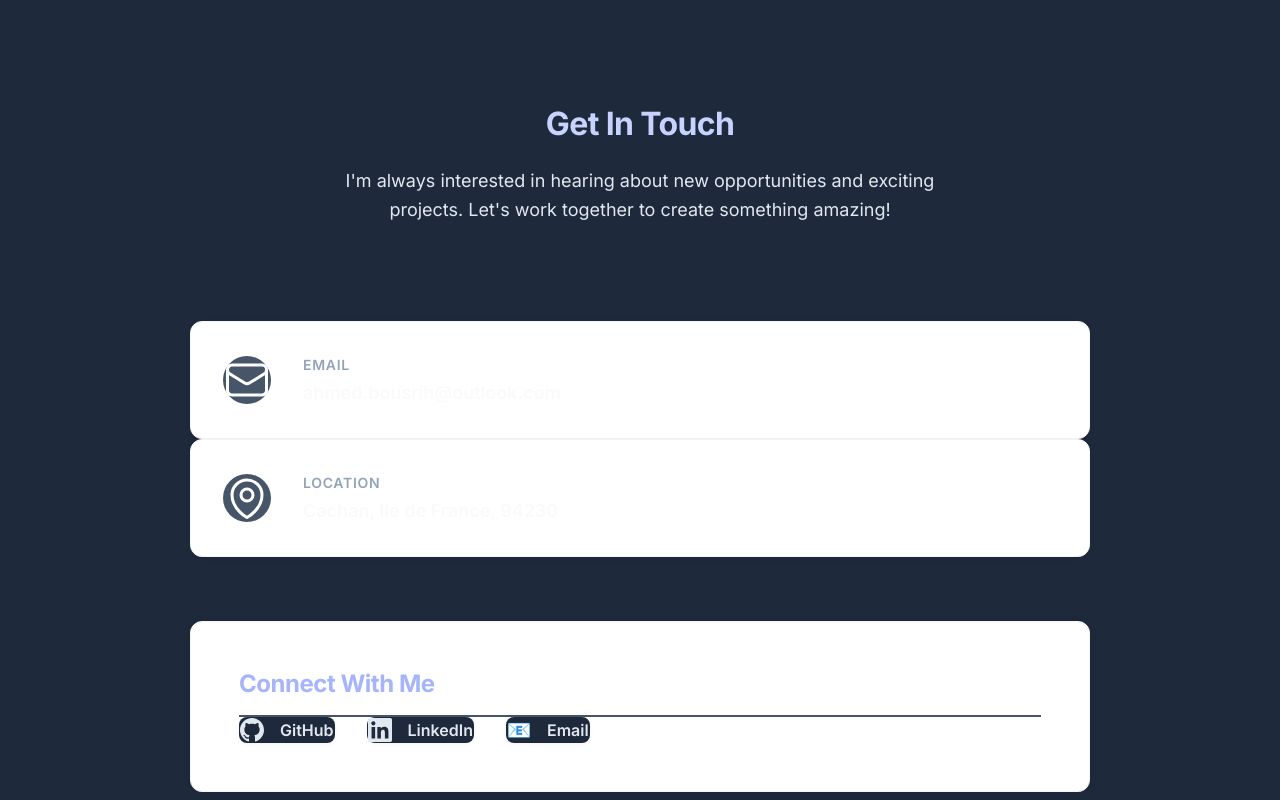
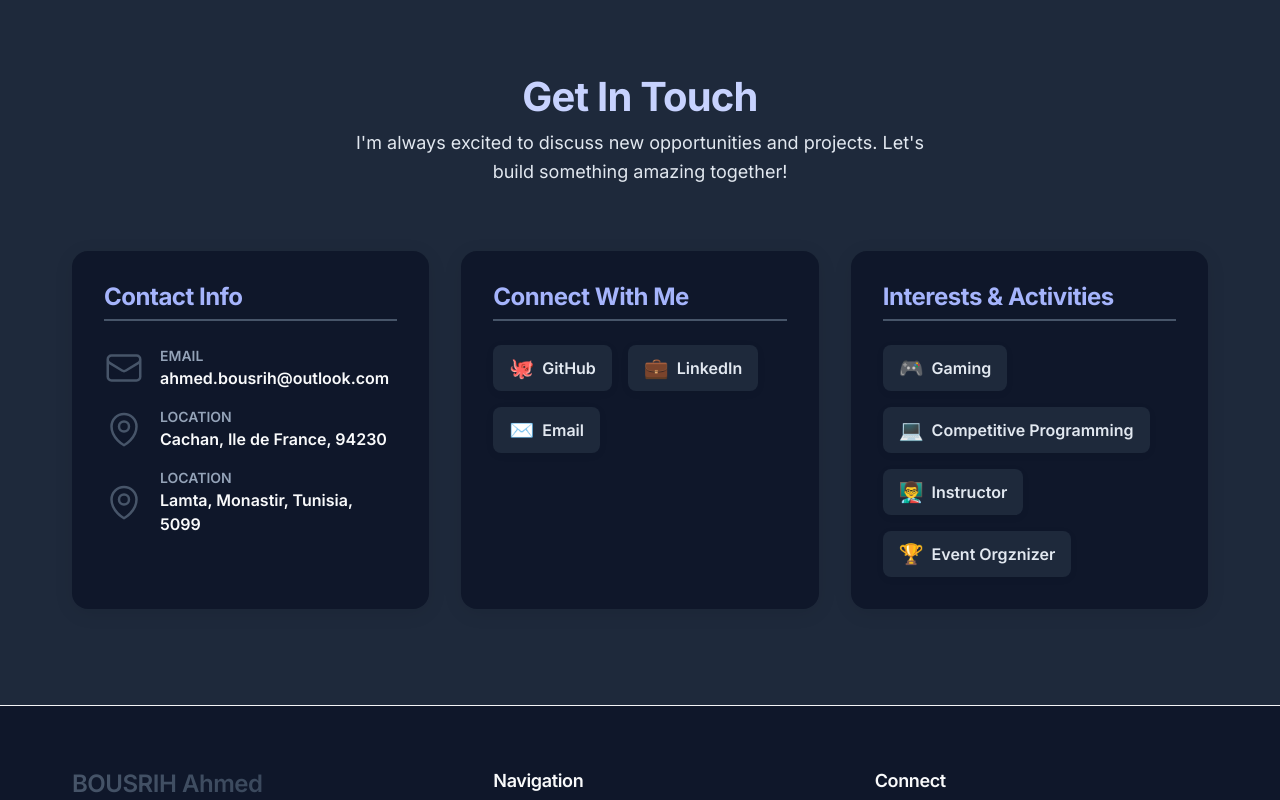
Before and after one commit to Ahmed-Bousrih/Portfolio, a Vue app: page / in a window 1280 px wide. Shown: the part 8120-8920 px from the top of the page. Built offline with nearby package versions, Linux system fonts and the light colour scheme.

Commit message:
fixed contact section

```diff
--- a/src/components/Contact.vue
+++ b/src/components/Contact.vue
@@ -1,97 +1,106 @@
 <script setup lang="ts">
-import { EnvelopeIcon, MapPinIcon } from '@heroicons/vue/24/outline'
+import { EnvelopeIcon, MapPinIcon } from "@heroicons/vue/24/outline";
 
 const contactInfo = [
   {
     icon: EnvelopeIcon,
-    label: 'Email',
-    value: 'ahmed.bousrih@outlook.com',
-    href: 'mailto:ahmed.bousrih@outlook.com'
+    label: "Email",
+    value: "ahmed.bousrih@outlook.com",
+    href: "mailto:ahmed.bousrih@outlook.com",
   },
   {
     icon: MapPinIcon,
-    label: 'Location',
-    value: 'Cachan, Ile de France, 94230',
-    href: '#'
-  }
-]
+    label: "Location",
+    value: "Cachan, Ile de France, 94230",
+    href: "#",
+  },
+  {
+    icon: MapPinIcon,
+    label: "Location",
+    value: "Lamta, Monastir, Tunisia, 5099",
+    href: "#",
+  },
+];
 
 const socialLinks = [
+  { name: "GitHub", url: "https://github.com/Ahmed-Bousrih", icon: "🐙" },
   {
-    name: 'GitHub',
-    url: 'https://github.com/Ahmed-Bousrih',
-    icon: `<svg viewBox="0 0 24 24" fill="currentColor" class="w-5 h-5">
-      <path d="M12 0c-6.626 0-12 5.373-12 12 0 5.302 3.438 9.8 8.207 11.387.599.111.793-.261.793-.577v-2.234c-3.338.726-4.033-1.416-4.033-1.416-.546-1.387-1.333-1.756-1.333-1.756-1.089-.745.083-.729.083-.729 1.205.084 1.839 1.237 1.839 1.237 1.07 1.834 2.807 1.304 3.492.997.107-.775.418-1.305.762-1.604-2.665-.305-5.467-1.334-5.467-5.931 0-1.311.469-2.381 1.236-3.221-.124-.303-.535-1.524.117-3.176 0 0 1.008-.322 3.301 1.23.957-.266 1.983-.399 3.003-.404 1.02.005 2.047.138 3.006.404 2.291-1.552 3.297-1.23 3.297-1.23.653 1.653.242 2.874.118 3.176.77.84 1.235 1.911 1.235 3.221 0 4.609-2.807 5.624-5.479 5.921.43.372.823 1.102.823 2.222v3.293c0 .319.192.694.801.576 4.765-1.589 8.199-6.086 8.199-11.386 0-6.627-5.373-12-12-12z"/>
-    </svg>`
+    name: "LinkedIn",
+    url: "https://linkedin.com/in/ahmed-bousrih",
+    icon: "💼",
   },
-  {
-    name: 'LinkedIn',
-    url: 'https://linkedin.com/in/ahmed-bousrih',
-    icon: `<svg viewBox="0 0 24 24" fill="currentColor" class="w-5 h-5">
-      <path d="M20.447 20.452h-3.554v-5.569c0-1.328-.027-3.037-1.852-3.037-1.853 0-2.136 1.445-2.136 2.939v5.667H9.351V9h3.414v1.561h.046c.477-.9 1.637-1.85 3.37-1.85 3.601 0 4.267 2.37 4.267 5.455v6.286zM5.337 7.433c-1.144 0-2.063-.926-2.063-2.065 0-1.138.92-2.063 2.063-2.063 1.14 0 2.064.925 2.064 2.063 0 1.139-.925 2.065-2.064 2.065zm1.782 13.019H3.555V9h3.564v11.452zM22.225 0H1.771C.792 0 0 .774 0 1.729v20.542C0 23.227.792 24 1.771 24h20.451C23.2 24 24 23.227 24 22.271V1.729C24 .774 23.2 0 22.222 0h.003z"/>
-    </svg>`
-  },
-  { name: 'Email', url: 'mailto:ahmed.bousrih@outlook.com', icon: '📧' }
-]
+  { name: "Email", url: "mailto:ahmed.bousrih@outlook.com", icon: "✉️" },
+];
 
 const interests = [
-  { icon: '🎮', label: 'Gaming' },
-  { icon: '💻', label: 'Competitive Programming' },
-  { icon: '👨‍🏫', label: 'Programming Languages Instructor' },
-  { icon: '🏆', label: 'Event & Competition Facilitator' },
-]
+  { icon: "🎮", label: "Gaming" },
+  { icon: "💻", label: "Competitive Programming" },
+  { icon: "👨‍🏫", label: "Instructor" },
+  { icon: "🏆", label: "Event Orgznizer" },
+];
 </script>
 
 <template>
-  <section id="contact" class="section contact">
+  <section id="contact" class="contact-section">
     <div class="container">
-      <div class="contact__header">
-        <h2 class="contact__title animate-fade-in-up">Get In Touch</h2>
-        <p class="contact__subtitle animate-fade-in-up">
-          I'm always interested in hearing about new opportunities and exciting projects.
-          Let's work together to create something amazing!
+      <div class="section-header">
+        <h2>Get In Touch</h2>
+        <p>
+          I'm always excited to discuss new opportunities and projects. Let's build
+          something amazing together!
         </p>
       </div>
 
-      <div class="contact__content">
-        <div class="contact__info animate-fade-in-left">
-          <div class="contact__details">
+      <div class="cards-wrapper">
+        <!-- Contact Info -->
+        <div class="card contact-card">
+          <h3>Contact Info</h3>
+          <div class="contact-items">
             <div v-for="info in contactInfo" :key="info.label" class="contact-item">
-              <div class="contact-item__icon">
-                <component :is="info.icon" class="w-6 h-6" />
+              <component :is="info.icon" class="icon" />
+              <div>
+                <span class="label">{{ info.label }}</span>
+                <a
+                  :href="info.href"
+                  target="_blank"
+                  rel="noopener noreferrer"
+                  class="value"
+                  >{{ info.value }}</a
+                >
               </div>
-              <div class="contact-item__content">
-                <div class="contact-item__label">{{ info.label }}</div>
-                <a :href="info.href" class="contact-item__value" target="_blank" rel="noopener noreferrer">{{ info.value }}</a>
             </div>
           </div>
         </div>
 
-          <div class="contact__social">
-            <h3 class="social__title">Connect With Me</h3>
-            <div class="social__links">
+        <!-- Social Links -->
+        <div class="card social-card">
+          <h3>Connect With Me</h3>
+          <div class="social-items">
             <a
               v-for="social in socialLinks"
               :key="social.name"
               :href="social.url"
-                class="social__link"
-                :title="social.name"
               target="_blank"
               rel="noopener noreferrer"
+              class="social-link"
             >
-                <span class="social__icon" v-html="social.icon"></span>
-                <span class="social__name">{{ social.name }}</span>
+              <span class="social-icon">{{ social.icon }}</span>
+              <span class="social-name">{{ social.name }}</span>
             </a>
           </div>
         </div>
 
-          <div class="contact__interests">
-            <h3 class="interests__title">Interests & Activities</h3>
-            <div class="interests__list">
-              <div v-for="interest in interests" :key="interest.label" class="interest-item">
+        <!-- Interests -->
+        <div class="card interests-card">
+          <h3>Interests & Activities</h3>
+          <div class="interests-items">
+            <div
+              v-for="interest in interests"
+              :key="interest.label"
+              class="interest-item"
+            >
               <span class="interest-icon">{{ interest.icon }}</span>
-                <span>{{ interest.label }}</span>
-              </div>
+              <span class="interest-label">{{ interest.label }}</span>
             </div>
           </div>
         </div>
@@ -101,213 +110,154 @@ const interests = [
 </template>
 
 <style scoped>
-.contact {
+.contact-section {
   background: var(--bg-secondary);
-  padding-bottom: var(--spacing-12);
+  padding: 6rem 1.5rem;
+  color: var(--text-primary);
 }
 
-.contact__header {
+.section-header {
   text-align: center;
-  margin-bottom: var(--spacing-12);
+  margin-bottom: 4rem;
 }
 
-.contact__title {
-  margin-bottom: var(--spacing-3);
-  color: var(--text-primary);
+.section-header h2 {
+  font-size: 2.5rem;
   font-weight: 700;
-  font-size: 2rem;
+  margin-bottom: 0.5rem;
 }
 
-.contact__subtitle {
+.section-header p {
   font-size: 1.125rem;
   color: var(--text-secondary);
   max-width: 600px;
   margin: 0 auto;
   line-height: 1.6;
-  font-weight: 400;
 }
 
-.contact__content {
-  max-width: 900px;
-  margin: 0 auto;
+.cards-wrapper {
+  display: grid;
+  grid-template-columns: repeat(auto-fit, minmax(280px, 1fr));
+  gap: 2rem;
 }
 
-.contact__details {
-  margin-bottom: var(--spacing-8);
+.card {
+  background: var(--bg-primary);
+  border-radius: 1rem;
+  padding: 2rem;
+  box-shadow: 0 4px 20px rgb(0 0 0 / 0.08);
+  transition: transform 0.3s ease, box-shadow 0.3s ease;
+}
+
+.card:hover {
+  transform: translateY(-5px);
+  box-shadow: 0 12px 30px rgb(0 0 0 / 0.12);
+}
+
+.card h3 {
+  font-size: 1.5rem;
+  font-weight: 700;
+  margin-bottom: 1.5rem;
+  border-bottom: 2px solid var(--primary-600);
+  padding-bottom: 0.5rem;
 }
 
 .contact-item {
   display: flex;
   align-items: center;
-  gap: var(--spacing-4);
-  margin-bottom: var(--spacing-5);
-  padding: var(--spacing-4);
-  background: white;
-  border-radius: var(--border-radius-lg);
-  border: 1px solid var(--neutral-200);
-  transition: all 0.3s ease;
-  box-shadow: 0 1px 5px rgb(0 0 0 / 0.05);
+  gap: 1rem;
+  margin-bottom: 1rem;
 }
 
-.contact-item:hover {
-  transform: translateX(8px);
-  border-color: var(--primary-600);
-  box-shadow: 0 8px 24px rgb(71 85 105 / 0.12);
-}
-
-.contact-item__icon {
-  display: flex;
-  align-items: center;
-  justify-content: center;
-  width: 48px;
-  height: 48px;
-  background: var(--primary-600);
-  border-radius: 50%;
-  color: white;
+.contact-item .icon {
+  width: 2.5rem;
+  height: 2.5rem;
+  color: var(--primary-600);
   flex-shrink: 0;
 }
 
-.contact-item__label {
+.contact-item .label {
+  display: block;
   font-size: 0.875rem;
-  color: var(--text-muted);
-  margin-bottom: 4px;
   font-weight: 600;
   text-transform: uppercase;
-  letter-spacing: 0.05em;
+  color: var(--text-muted);
 }
 
-.contact-item__value {
+.contact-item .value {
+  font-size: 1rem;
+  font-weight: 600;
   color: var(--text-primary);
   text-decoration: none;
-  font-weight: 600;
-  font-size: 1.125rem;
-  transition: color 0.3s ease;
 }
 
-.contact-item__value:hover {
+.contact-item .value:hover {
   color: var(--primary-600);
   text-decoration: underline;
 }
 
-.contact__social, .contact__interests {
-  background: white;
-  padding: var(--spacing-6);
-  border-radius: var(--border-radius-lg);
-  border: 1px solid var(--neutral-200);
-  margin-bottom: var(--spacing-8);
-  box-shadow: 0 1px 10px rgb(0 0 0 / 0.06);
-}
-
-.social__title, .interests__title {
-  margin-bottom: var(--spacing-5);
-  color: var(--text-primary);
-  font-size: 1.5rem;
-  font-weight: 700;
-  border-bottom: 2px solid var(--primary-600);
-  padding-bottom: var(--spacing-2);
-}
-
-.social__links {
+.social-items {
   display: flex;
-  gap: var(--spacing-4);
+  gap: 1rem;
   flex-wrap: wrap;
 }
 
-.social__link {
+.social-link {
   display: flex;
   align-items: center;
-  gap: var(--spacing-2);
-  padding: var(--spacing-3) var(--spacing-5);
+  gap: 0.5rem;
+  padding: 0.5rem 1rem;
   background: var(--bg-secondary);
-  border-radius: var(--border-radius-md);
-  text-decoration: none;
+  border-radius: 0.5rem;
   color: var(--text-secondary);
   font-weight: 600;
-  font-size: 1rem;
+  text-decoration: none;
   transition: all 0.3s ease;
-  border: 1.5px solid transparent;
-  box-shadow: 0 1px 5px rgb(0 0 0 / 0.05);
+  box-shadow: 0 2px 10px rgb(0 0 0 / 0.05);
 }
 
-.social__link:hover {
+.social-link:hover {
   background: var(--primary-600);
   color: white;
-  border-color: var(--primary-600);
   transform: translateY(-3px);
-  box-shadow: 0 12px 24px rgb(71 85 105 / 0.3);
+  box-shadow: 0 12px 24px rgb(0 0 0 / 0.2);
 }
 
-.social__icon {
+.social-icon {
   font-size: 1.25rem;
-  display: flex;
-  align-items: center;
-  justify-content: center;
-  width: 24px;
-  height: 24px;
 }
 
-.social__name {
-  user-select: none;
-}
-
-.interests__list {
+.interests-items {
   display: flex;
-  flex-direction: column;
-  gap: var(--spacing-3);
-  justify-content: flex-start;
-  align-items: flex-start;
-  max-width: 300px;
-  margin: 0 auto;
+  flex-wrap: wrap;
+  gap: 1rem;
 }
 
 .interest-item {
   display: flex;
   align-items: center;
-  gap: var(--spacing-3);
+  gap: 0.5rem;
+  padding: 0.5rem 1rem;
   background: var(--bg-secondary);
-  padding: var(--spacing-3) var(--spacing-5);
-  border-radius: var(--border-radius-md);
+  border-radius: 0.5rem;
+  font-weight: 600;
   color: var(--text-secondary);
-  font-size: 1rem;
-  font-weight: 600;
-  box-shadow: 0 1px 6px rgb(0 0 0 / 0.05);
-  user-select: none;
-  cursor: default;
-  transition: background-color 0.3s ease;
-  width: 100%; /* full width inside max-width container */
+  box-shadow: 0 2px 8px rgb(0 0 0 / 0.05);
+  transition: background 0.3s ease, color 0.3s ease;
 }
 
 .interest-item:hover {
-  background-color: var(--primary-100);
+  background: var(--primary-100);
   color: var(--primary-600);
 }
 
-
 .interest-icon {
-  font-size: 1.5rem;
+  font-size: 1.25rem;
 }
 
 @media (max-width: 768px) {
-  .contact__content {
-    max-width: 100%;
-    padding: 0 var(--spacing-4);
-  }
-
-  .contact-item {
-    flex-direction: column;
-    align-items: flex-start;
-  }
-
-  .contact-item__icon {
-    margin-bottom: var(--spacing-2);
-  }
-
-  .social__links {
-    justify-content: center;
-  }
-
-  .interests__list {
-    justify-content: center;
+  .cards-wrapper {
+    grid-template-columns: 1fr;
   }
 }
 </style>
```
Lines whose indentation alone changed are shown as unchanged.
